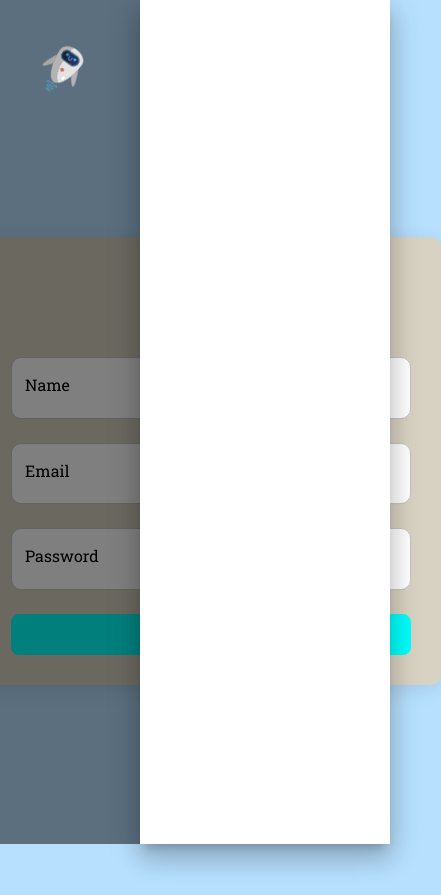
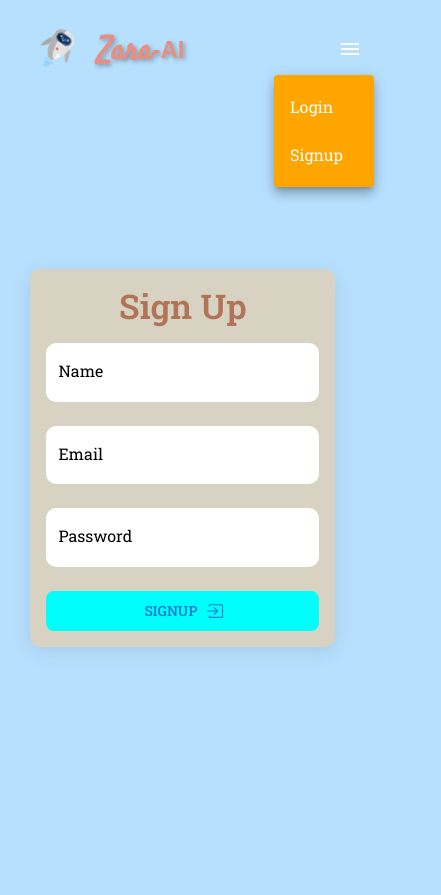
Before and after one commit to Sirasudeen/Zara-AI, a React (Vite) app in the folder frontend/: page /signup in a window 390 px wide. Both pictures are taken after a click on the button "menu". Shown: the whole page, 441 px wide, since content can reach past the window. Before the commit the page ends 844 px from the top, so only its background shows below. Built offline with nearby package versions, Linux system fonts and the light colour scheme; no server answers.

Commit message:
Ui changes

```diff
--- a/frontend/src/components/Header.tsx
+++ b/frontend/src/components/Header.tsx
@@ -1,53 +1,43 @@
-// Header.jsx
 import React, { useState } from "react";
 import AppBar from "@mui/material/AppBar";
 import Toolbar from "@mui/material/Toolbar";
 import Logo from "./shared/Logo";
 import { useAuth } from "../context/AuthContext";
 import NavigationLink from "./shared/NavigationLink";
-import { Box, IconButton, Drawer, List, ListItem, ListItemText } from "@mui/material";
+import { Box, IconButton, Menu, MenuItem } from "@mui/material";
 import MenuIcon from '@mui/icons-material/Menu';
+import { useNavigate } from "react-router-dom";
 
 const Header = () => {
   const auth = useAuth();
-  const [drawerOpen, setDrawerOpen] = useState(false);
+  const navigate = useNavigate();
 
-  const toggleDrawer = (open) => () => {
-    setDrawerOpen(open);
+  const [anchorEl, setAnchorEl] = useState<null | HTMLElement>(null);
+  const isMenuOpen = Boolean(anchorEl);
+
+  const handleMenuOpen = (event: React.MouseEvent<HTMLElement>) => {
+    setAnchorEl(event.currentTarget);
   };
 
-  const navLinks = auth?.isLoggedIn ? (
-    <>
-      <NavigationLink
-        bg="#FFF5CD"
-        to="/chat"
-        text="Go To Chat"
-        textColor="black"
-      />
-      <NavigationLink
-        bg="#A66E38"
-        textColor="white"
-        to="/"
-        text="Logout"
-        onClick={auth.logout}
-      />
-    </>
-  ) : (
-    <>
-      <NavigationLink
-        bg="#FFF5CD"
-        to="/login"
-        text="Login"
-        textColor="black"
-      />
-      <NavigationLink
-        bg="#A66E38"
-        textColor="white"
-        to="/signup"
-        text="Signup"
-      />
-    </>
-  );
+  const handleMenuClose = () => {
+    setAnchorEl(null);
+  };
+
+  const handleNavigation = (path: string) => {
+    navigate(path);
+    handleMenuClose(); // Close menu after navigation
+  };
+
+  const navLinks = auth?.isLoggedIn
+  ? [
+      <MenuItem key="chat" onClick={() => handleNavigation('/chat')}>Go To Chat</MenuItem>,
+      <MenuItem key="logout" onClick={() => { auth.logout(); handleNavigation('/'); }}>Logout</MenuItem>,
+    ]
+  : [
+      <MenuItem key="login" onClick={() => handleNavigation('/login')}>Login</MenuItem>,
+      <MenuItem key="signup" onClick={() => handleNavigation('/signup')}>Signup</MenuItem>,
+    ];
+
 
   return (
     <>
@@ -60,7 +50,7 @@ const Header = () => {
           right: 0,
           boxShadow: "none",
           padding: { xs: "0.5rem 1rem", md: "1rem 2rem" },
-          zIndex: 1300,
+          zIndex: 1200, // Ensure AppBar has proper z-index
         }}
       >
         <Toolbar
@@ -72,40 +62,56 @@ const Header = () => {
           }}
         >
           <Logo />
-          {/* Desktop Navigation */}
+          {/* Navigation Links for large screens */}
           <Box sx={{ display: { xs: "none", md: "flex" }, gap: "15px" }}>
-            {navLinks}
+            {auth?.isLoggedIn ? (
+              <>
+                <NavigationLink bg="#FFF5CD" to="/chat" text="Go To Chat" textColor="black" />
+                <NavigationLink
+                  bg="#A66E38"
+                  to="/"
+                  text="Logout"
+                  textColor="white"
+                  onClick={auth.logout}
+                />
+              </>
+            ) : (
+              <>
+                <NavigationLink bg="#FFF5CD" to="/login" text="Login" textColor="black" />
+                <NavigationLink bg="#A66E38" to="/signup" text="Signup" textColor="white" />
+              </>
+            )}
           </Box>
-          {/* Mobile Menu Icon */}
+
+          {/* Menu Icon for small screens */}
           <IconButton
             edge="end"
             color="inherit"
             aria-label="menu"
-            sx={{ display: { xs: "block", md: "none" } }}
-            onClick={toggleDrawer(true)}
+            sx={{ display: { xs: "block", md: "none"}, mt:"1rem" }}
+            onClick={handleMenuOpen}
           >
             <MenuIcon />
           </IconButton>
         </Toolbar>
       </AppBar>
 
-      {/* Drawer for Mobile Navigation */}
-      <Drawer anchor="right" open={drawerOpen} onClose={toggleDrawer(false)}>
-        <Box
-          sx={{ width: 250 }}
-          role="presentation"
-          onClick={toggleDrawer(false)}
-          onKeyDown={toggleDrawer(false)}
-        >
-          <List>
-            {React.Children.map(navLinks, (child) => (
-              <ListItem button component={child.props.to ? "a" : "div"}>
-                <ListItemText primary={child.props.text} />
-              </ListItem>
-            ))}
-          </List>
-        </Box>
-      </Drawer>
+      {/* Dropdown Menu for small screens */}
+      <Menu
+        anchorEl={anchorEl}
+        open={isMenuOpen}
+        onClose={handleMenuClose}
+        PaperProps={{
+          style: {
+            background: "orange", // Background color of the dropdown
+            width: '100px', // Adjust width of dropdown menu
+          },
+
+        }}
+
+      >
+        {navLinks}
+      </Menu>
     </>
   );
 };
--- a/frontend/src/components/shared/CustomizedInput.tsx
+++ b/frontend/src/components/shared/CustomizedInput.tsx
@@ -1,31 +1,51 @@
+// src/components/shared/CustomizedInput.jsx
+
 import React from "react";
 import TextField from "@mui/material/TextField";
-type Props = {
-  name: string;
-  type: string;
-  label: string;
-};
-const CustomizedInput = (props: Props) => {
+import { useTheme } from "@mui/material/styles";
+import useMediaQuery from "@mui/material/useMediaQuery";
+
+const CustomizedInput = ({ name, type, label }) => {
+  const theme = useTheme();
+  const isSmallScreen = useMediaQuery(theme.breakpoints.down("sm")); // sm = 600px
+
   return (
     <TextField
-      sx={{
-
+      fullWidth
+      margin="normal"
+      variant="filled"
+      name={name}
+      label={label}
+      type={type}
+      InputLabelProps={{
+        style: {
+          color: "black",
+          background: "transparent",
+          fontSize: isSmallScreen ? 16 : 20,
+        },
       }}
-      margin="normal"
-      InputLabelProps={{ style: { color: "black", background: "transparent" } }}
-      name={props.name}
-      label={props.label}
-      type={props.type}
       InputProps={{
+        disableUnderline: true,
         style: {
-          width: "400px",
           borderRadius: 10,
-          fontSize: 20,
           color: "black",
           background: "#fff",
-
         },
-
+      }}
+      sx={{
+        "& .MuiFilledInput-root": {
+          "&:hover": {
+            background: "#f5f5f5",
+          },
+          "&.Mui-focused": {
+            background: "#fff",
+          },
+          fontSize: isSmallScreen ? "0.7rem" : "1.25rem", // Responsive font size
+          padding: isSmallScreen ? "0.3rem" : "0.75rem", // Responsive padding
+        },
+        "& .MuiInputLabel-root": {
+          fontSize: isSmallScreen ? "0.1rem" : "1.25rem",
+        },
       }}
     />
   );
--- a/frontend/src/components/shared/Logo.tsx
+++ b/frontend/src/components/shared/Logo.tsx
@@ -37,7 +37,7 @@ const Logo = () => {
           marginRight: "auto",
           alignItems: "center",
           gap: "15px",
-        marginTop: "2rem",
+          marginTop: "1rem",
           animation: `${fadeInUp} 1s ease-out`,
         }}
       >
@@ -47,8 +47,8 @@ const Logo = () => {
             src="openai.svg"
             alt="openai"
             sx={{
-            width: { xs: "60px", sm: "80px", md: "90px" },
-            height: { xs: "60px", sm: "80px", md: "90px" },
+              width: { xs: "50px", sm: "80px", md: "90px" },
+              height: { xs: "50px", sm: "80px", md: "90px" },
               animation: `${rotate} 3s alternate infinite`,
               transition: "transform 0.3s ease",
               "&:hover": {
@@ -61,12 +61,12 @@ const Logo = () => {
         <Link to="/" style={{ textDecoration: "none" }}>
                 <Typography
           sx={{
-            display: { md: "block", sm: "none", xs: "none" },
+            display: "block", // Always visible on all screen sizes
             mr: "auto",
             fontWeight: 800,
             fontFamily: "sans-serif",
             color: "#E78F81",
-            fontSize: "2rem",
+            fontSize: { xs: "1.5rem", sm: "2rem", md: "2.5rem", lg: "3rem" }, // Dynamically adjust size
             textShadow: "2px 2px 4px rgba(0,0,0,0.3)",
             opacity: 0,
             animation: `${fadeInUp} 1s ease-out forwards`,
@@ -76,7 +76,7 @@ const Logo = () => {
           <Box
             component="span"
             sx={{
-              fontSize: { xs: "2.5rem", md: "4rem" },
+              fontSize: { xs: "2rem", sm: "2.5rem", md: "4rem" }, // Adjust for different screen sizes
               fontFamily: "Satisfy, cursive",
               display: "inline-block",
               verticalAlign: "middle",
@@ -86,6 +86,7 @@ const Logo = () => {
           </Box>
           -AI
         </Typography>
+
         </Link>
       </Box>
     );
--- a/frontend/src/index.css
+++ b/frontend/src/index.css
@@ -7,6 +7,8 @@ body {
   margin: 0;
   padding: 0;
   background: #B7E0FF;
+  overflow-x: hidden;
+  overflow-y: hidden;
   color: #E78F81;
   font-family: "Roboto Slab", serif;
 }
--- a/frontend/src/pages/Signup.tsx
+++ b/frontend/src/pages/Signup.tsx
@@ -6,9 +6,11 @@ import { toast } from "react-hot-toast";
 import { useAuth } from "../context/AuthContext";
 import './SpaceAnimation.css';
 import { useNavigate } from "react-router-dom";
+
 const Signup = () => {
   const navigate = useNavigate();
   const auth = useAuth();
+
   const handleSubmit = async (e: React.FormEvent<HTMLFormElement>) => {
     e.preventDefault();
     const formData = new FormData(e.currentTarget);
@@ -24,79 +26,70 @@ const Signup = () => {
       toast.error("Signing Up Failed", { id: "signup" });
     }
   };
+
   useEffect(() => {
     if (auth?.user) {
       return navigate("/chat");
     }
-  }, [auth]);
+  }, [auth, navigate]);
+
   return (
-
     <Box
+      className="container"
       width={"100%"}
-        height={"100%"}
+      height={"100vh"}
       display={"flex"}
-        flex={{ xs: 1, md: 0.5 }}
+      flexDirection={"row"}
       justifyContent={"center"}
       alignItems={"center"}
       padding={2}
-        mt={8}
+      position="relative"
+      overflow="hidden"
     >
       <img src="/earth.png" alt="Earth" width={100} className="planet earth" />
       <img src="/saturn.png" alt="Saturn" width={100} className="planet saturn" />
       <img src="/comet.svg" alt="Comet" width={100} className="comet" />
-        <Box padding={8} marginLeft={65} display={{ md: "flex", sm: "none", xs: "none" }}
+
+      <Box
         sx={{
-          animation: 'sway 2s infinite alternate',
-
+          width: "600px",
+          position:"absolute",
+          right: "7rem",
+          animation: "sway 2s infinite alternate",
         }}
+        display={{ md: "flex", sm: "none", xs: "none" }}
       >
-        <img src="astronaut.svg" alt="Robot" style={{ width: "600px" }} />
+        <img src="astronaut.svg" alt="Robot" className="astronaut" />
       </Box>
 
       <form
         onSubmit={handleSubmit}
         style={{
-            margin: "auto",
-            padding: "30px",
-            borderRadius: "10px",
-            border: "none",
-            background : "#D8D2C2",
-            boxShadow: '0 4px 20px rgba(0, 0, 0, 0.1)',
-            top: "15rem",
-            position: 'absolute',
           animation: 'sway 2s infinite alternate',
         }}
+        className="form sway"
       >
-          <Box
-            sx={{
-              display: "flex",
-              flexDirection: "column",
-              justifyContent: "center",
-
-
-            }}
-          >
+        <Box className="form-content">
           <Typography
             variant="h4"
             textAlign="center"
-              padding={2}
             fontWeight={600}
             sx={{
               color: "#B17457"
             }}
           >
-              Sign up
+            Sign Up
           </Typography>
           <CustomizedInput type="text" name="name" label="Name" />
           <CustomizedInput type="email" name="email" label="Email" />
           <CustomizedInput type="password" name="password" label="Password" />
           <Button
             type="submit"
+            className="button"
             sx={{
               px: 2,
               py: 1,
               mt: 2,
-                width: "400px",
               borderRadius: 2,
               bgcolor: "#00fffc",
               ":hover": {
--- a/frontend/src/pages/SpaceAnimation.css
+++ b/frontend/src/pages/SpaceAnimation.css
@@ -1,6 +1,6 @@
 body {
   margin: 0;
-    overflow: hidden; /* Prevent scrolling */
+  overflow-x: hidden;
 }
 
 .space-container {
@@ -9,20 +9,20 @@
   left: 0;
   width: 100vw;
   height: 100vh;
-    background: black; /* Space background */
-    overflow: hidden; /* Prevent overflowing */
+  background: black;
+  overflow: hidden;
 }
 
 .planet {
   position: absolute;
-    opacity: 0.8; /* Slightly transparent */
-    height: auto; /* Keep aspect ratio */
+  opacity: 0.8;
+  height: auto;
 }
 
 .comet {
   position: absolute;
-    opacity: 0.8; /* Slightly transparent */
-    height: auto; /* Keep aspect ratio */
+  opacity: 0.8;
+  height: auto;
 }
 
 .earth {
@@ -38,60 +38,181 @@
   animation-delay: 5s;
 }
 
-  /* Earth floating animation */
 @keyframes floatEarth {
   0% {
-      transform: translate(100vw, -30rem); /* Start from the right side, above the viewport */
+    transform: translate(100vw, -30rem);
   }
   20% {
-      transform: translate(-30rem, 10rem); /* Float slightly to the left and down */
+    transform: translate(-30rem, 10rem);
   }
   40% {
-      transform: translate(-50rem, 20rem); /* Continue floating down */
+    transform: translate(-50rem, 20rem);
   }
   60% {
-      transform: translate(-20rem, 40rem); /* Float a bit to the right and down */
+    transform: translate(-20rem, 40rem);
   }
   80% {
-      transform: translate(10rem, 60rem); /* Float further down and slightly to the right */
+    transform: translate(10rem, 60rem);
   }
   100% {
-      transform: translate(100vw, 100rem); /* Move off the screen to the right */
+    transform: translate(100vw, 100rem);
   }
 }
 
-
-  /* Saturn floating animation */
 @keyframes floatSaturn {
   0% {
     transform: translate(0, 0);
   }
   20% {
-      transform: translate(-60rem, 20rem); /* Adjust to float in random direction */
+    transform: translate(-60rem, 20rem);
   }
   40% {
-      transform: translate(40rem, 30rem); /* Adjust to float in random direction */
+    transform: translate(40rem, 30rem);
   }
   60% {
-      transform: translate(-30rem, -25rem); /* Adjust to float in random direction */
+    transform: translate(-30rem, -25rem);
   }
   80% {
-      transform: translate(50rem, 10rem); /* Adjust to float in random direction */
+    transform: translate(50rem, 10rem);
   }
   100% {
     transform: translate(0, 0);
   }
 }
 
-  /* Comet floating animation */
 @keyframes floatComet {
   0% {
-      transform: translate(100vw,-50rem); /* Start just above the viewport */
+    transform: translate(100vw,-50rem);
   }
   50% {
-      transform: translate(0,0); /* Move to the bottom of the viewport */
+    transform: translate(0,0);
   }
   100% {
-      transform: translate(-100vh,30rem); /* Instantly reposition to above the viewport */
+    transform: translate(-100vh,30rem);
   }
 }
+
+.container {
+  position: relative;
+  width: 100%;
+  height: 100vh;
+  display: flex;
+  flex-direction: row;
+  justify-content: center;
+  align-items: center;
+  padding: 2rem;
+  overflow: hidden;
+}
+
+.astronaut-box {
+  width: 600px;
+  position: absolute;
+  right: 15rem;
+  animation: sway 2s infinite alternate;
+}
+
+.form {
+  background: #D8D2C2;
+  padding: 2rem;
+  border-radius: 10px;
+  box-shadow: 0 4px 20px rgba(0, 0, 0, 0.1);
+  position: absolute;
+  top: 10rem;
+  width: 400px;
+}
+
+.form-content {
+  display: flex;
+  flex-direction: column;
+  justify-content: center;
+}
+
+.form-title {
+  color: #B17457;
+  margin-bottom: 1.5rem;
+  font-size: 2rem;
+}
+
+.button {
+  padding: 0.75rem 1.5rem;
+  margin-top: 1.5rem;
+  width: 100%;
+  border-radius: 8px;
+  background-color: #00fffc;
+  color: black;
+  font-size: 1.25rem;
+  transition: background-color 0.3s, color 0.3s;
+}
+
+.button:hover {
+  background-color: white;
+  color: black;
+}
+
+@media (max-width: 480px) {
+  .container {
+    flex-direction: column;
+    padding: 1rem;
+    margin-top: 1.2rem;
+  }
+
+  .astronaut-box {
+    display: none;
+  }
+
+  .form {
+    position: relative;
+    top: 0;
+    margin-right: auto;
+    height: "80%";
+    margin-left: 0.9rem;
+    width: 70%;
+    padding: 1rem;
+    margin-top: 0.5rem;
+  }
+
+  .form-title {
+    font-size: 1.2rem;
+  }
+
+  .button {
+    font-size: 1rem;
+    padding: 0.5rem 1rem;
+  }
+
+  .signup-form input {
+    font-size: 1rem;
+    padding: 0.5rem;
+  }
+
+  .planet,
+  .comet {
+    width: 60px !important;
+  }
+}
+
+@media (min-width: 481px) and (max-width: 768px) {
+  .signup-form {
+    width: 80%;
+    padding: 2rem;
+  }
+
+  .form-title {
+    font-size: 1.75rem;
+  }
+
+  .signup-button {
+    font-size: 1.1rem;
+    padding: 0.6rem 1.2rem;
+  }
+
+  .signup-form input {
+    font-size: 1.1rem;
+    padding: 0.6rem;
+  }
+
+  .planet,
+  .comet {
+    width: 80px !important;
+  }
+}
```
Also changed, not shown: frontend/src/pages/Home.tsx (+9 -15 lines), frontend/src/pages/Login.tsx (+8 -21 lines). Lines whose indentation alone changed are shown as unchanged.
